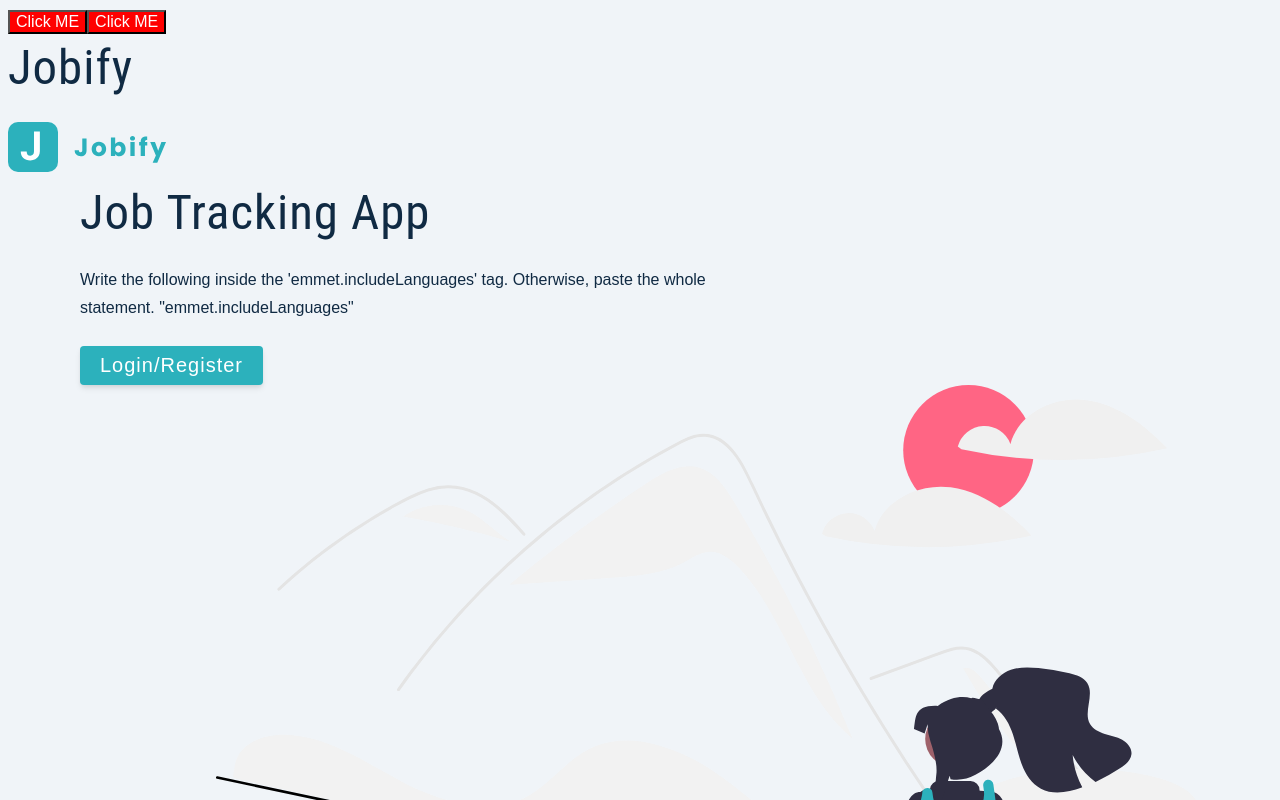
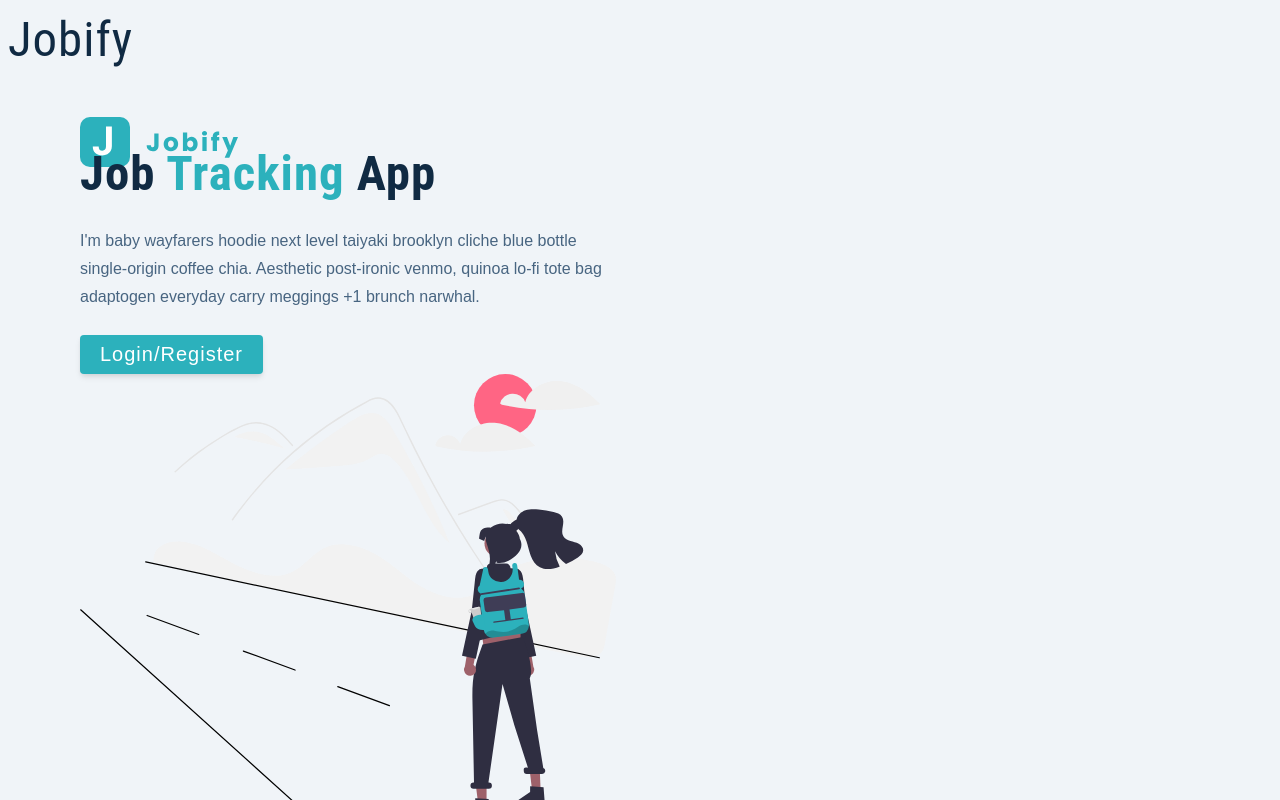
Before and after one commit to ShanmukhTalwar/node-bootcamp, a JavaScript app in the folder client/: page / in a window 1280 px wide. Shown: the top 800 px of the page. Built offline with nearby package versions, Linux system fonts and the light colour scheme; the HTML template or start-up script is replaced by a standard one.

Commit message:
added css to the Lander page

```diff
--- a/client/src/App.js
+++ b/client/src/App.js
@@ -1,23 +1,8 @@
 import Landing from "./pages/Landing";
-import styled from 'styled-components'
-
-const Button = styled.button`
-  background: red;
-  color: white;
-  font-size: 1rem;
-`
-
-const ButtonSecond = styled.button`
-  background: red;
-  color: white;
-  font-size: 1rem;
-`
 
 function App() {
   return (
     <div>
-      <Button>Click ME</Button>
-      <ButtonSecond>Click ME</ButtonSecond>
       <h1>jobify</h1>
       <Landing/>
     </div>
--- a/client/src/pages/Landing.js
+++ b/client/src/pages/Landing.js
@@ -1,10 +1,11 @@
 import logo from '../assets/images/logo.svg'
 import main from '../assets/images/main.svg'
+import styled from 'styled-components'
 
 const Landing = () => {
   return (
     <div>
-        <main>
+        <Wrapper>
             <nav>
                 <img src={logo} alt='jobify' className='logo'/>
             </nav>
@@ -12,9 +13,10 @@
                 <div className="info">
                     <h1>job <span>Tracking</span> App</h1>
                     <p>
-                    Write the following inside the 'emmet.includeLanguages' tag.
-                    Otherwise, paste the whole statement.
-                    "emmet.includeLanguages"
+                    I'm baby wayfarers hoodie next level taiyaki brooklyn cliche blue
+                    bottle single-origin coffee chia. Aesthetic post-ironic venmo,
+                    quinoa lo-fi tote bag adaptogen everyday carry meggings +1 brunch
+                    narwhal.
                     </p>
                     <button className="btn btn-hero">
                         Login/Register
@@ -22,9 +24,46 @@
                     <img src={main} alt='job hunt' className="img main-img"/>
                 </div>
             </div>
-        </main>
+        </Wrapper>
     </div>
   )
 }
 
+const Wrapper = styled.main`
+    nav{
+        width: var(--fluid-width);
+        max-width: var(--max-width);
+        margin: 0 auto;
+        height: var(--nav-height);
+        display: flex;
+        align-items: center;
+    }
+    .page{
+        min-height:calc(100vh -  var(--nav-height));
+        display: grid;
+        align-items: center;
+        margin-top: -3rem;
+    }
+    h1{
+        font-weight: 700;
+        span{
+            color: var(--primary-500);
+        }
+    }
+    p{
+        color: var(--grey-600);
+    }
+    .main-img{
+        display: none;
+    }
+    @media (min-width:992px) {
+        .page{
+            grid-template-columns: 1fr 1fr;
+            column-gap:3rem ;
+        }
+        .main-img{
+            display: block;
+        }
+    }
+`
 export default Landing
```
